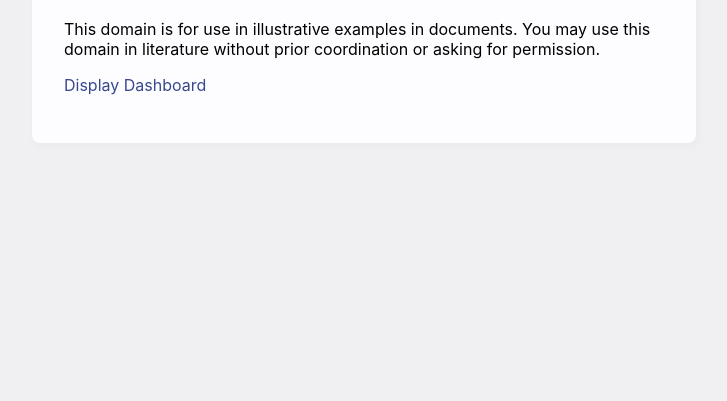
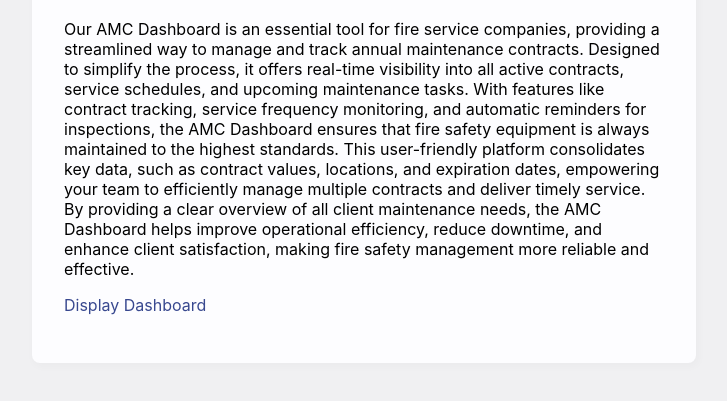
Before and after one commit to Damitha99/New-web, a plain HTML site: page index.html in a window 1280 px wide. Shown: the part 175-576 px from the top of the page, without its empty margins (276-1003 px from the left). Drawn offline with Linux system fonts and the light colour scheme.

Commit message:
Update index.html

```diff
--- a/index.html
+++ b/index.html
@@ -40,8 +40,13 @@
 <body>
 <div>
     <h1>AMC Dashboard</h1>
-    <p>This domain is for use in illustrative examples in documents. You may use this
-    domain in literature without prior coordination or asking for permission.</p>
+    <p>Our AMC Dashboard is an essential tool for fire service companies, providing a streamlined way to manage and track annual maintenance contracts.
+        Designed to simplify the process, it offers real-time visibility into all active contracts, service schedules, and upcoming maintenance tasks.
+        With features like contract tracking, service frequency monitoring, and automatic reminders for inspections, the AMC Dashboard ensures that fire safety
+        equipment is always maintained to the highest standards. This user-friendly platform consolidates key data, such as contract values, locations,
+        and expiration dates, empowering your team to efficiently manage multiple contracts and deliver timely service. By providing a clear overview of all
+        client maintenance needs, the AMC Dashboard helps improve operational efficiency, reduce downtime, and enhance client satisfaction, making fire safety
+        management more reliable and effective.</p>
     <p><a href="https://app.powerbi.com/links/mTncMbhSNb?ctid=44e3cf94-19c9-4e32-96c3-14f5bf01391a&pbi_source=linkShare">Display Dashboard</a></p>
 </div>
 </body>
```
